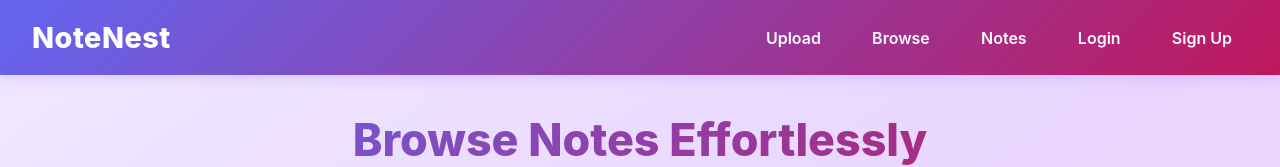
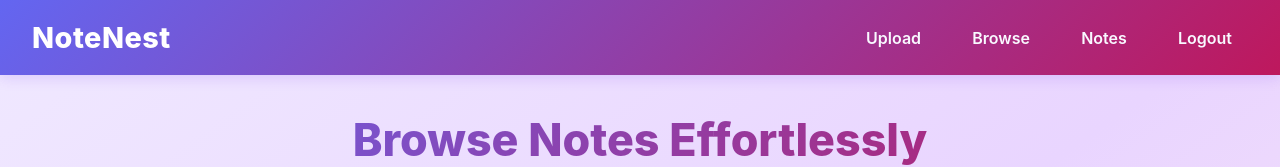
Before and after one commit to rxiddhi/NotesShaaring-Platform, a React (Vite) app in the folder frontend/: page / in a window 1280 px wide. Shown: the top 167 px of the page. Built offline with nearby package versions, Linux system fonts and the light colour scheme; sample sign-in values are in the browser's storage.

Commit message:
Update navbar to reflect auth state after login/signup

```diff
--- a/frontend/src/components/Login.jsx
+++ b/frontend/src/components/Login.jsx
@@ -46,6 +46,7 @@ export default function Login() {
 
       const { token } = response.data;
       localStorage.setItem('token', token);
+      window.dispatchEvent(new Event('authChange'));
       alert('Login successful!');
       navigate('/');
     } catch (err) {
--- a/frontend/src/components/Navbar.jsx
+++ b/frontend/src/components/Navbar.jsx
@@ -1,9 +1,37 @@
 import { Link, useNavigate } from 'react-router-dom';
+import { useState, useEffect } from 'react';
 import '../styles/Navbar.css';
 
 const Navbar = () => {
   const navigate = useNavigate();
-  const isLoggedIn = !!localStorage.getItem('token');
+  const [isLoggedIn, setIsLoggedIn] = useState(!!localStorage.getItem('token'));
+
+  // Listen for changes to localStorage (login/logout from other tabs)
+  useEffect(() => {
+    const handleStorage = () => {
+      setIsLoggedIn(!!localStorage.getItem('token'));
+    };
+    window.addEventListener('storage', handleStorage);
+    return () => window.removeEventListener('storage', handleStorage);
+  }, []);
+
+  // Listen for login/logout in this tab
+  useEffect(() => {
+    const checkToken = () => {
+      setIsLoggedIn(!!localStorage.getItem('token'));
+    };
+    // Custom event for login/logout
+    window.addEventListener('authChange', checkToken);
+    return () => window.removeEventListener('authChange', checkToken);
+  }, []);
+
+  const handleLogout = () => {
+    localStorage.removeItem('token');
+    setIsLoggedIn(false);
+    // Notify other listeners
+    window.dispatchEvent(new Event('authChange'));
+    navigate('/');
+  };
 
   return (
     <nav className="navbar">
@@ -26,8 +54,21 @@ const Navbar = () => {
         >
           Notes
         </span>
-        <Link to="/login" className="nav-link">Login</Link>
-        <Link to="/signup" className="nav-link">Sign Up</Link>
+        {!isLoggedIn && (
+          <>
+            <Link to="/login" className="nav-link">Login</Link>
+            <Link to="/signup" className="nav-link">Sign Up</Link>
+          </>
+        )}
+        {isLoggedIn && (
+          <span
+            className="nav-link"
+            style={{ cursor: 'pointer' }}
+            onClick={handleLogout}
+          >
+            Logout
+          </span>
+        )}
       </div>
     </nav>
   );
--- a/frontend/src/components/SignUp.jsx
+++ b/frontend/src/components/SignUp.jsx
@@ -77,6 +77,7 @@ export default function SignUp() {
 
         const { token } = response.data;
         localStorage.setItem('token', token);
+        window.dispatchEvent(new Event('authChange'));
         setToastColor('bg-green-500');
         setToastMessage('Signup successful!');
         setTimeout(() => {
```
Also changed, not shown: 1 other file (tests, documents, lock files or other folders).
